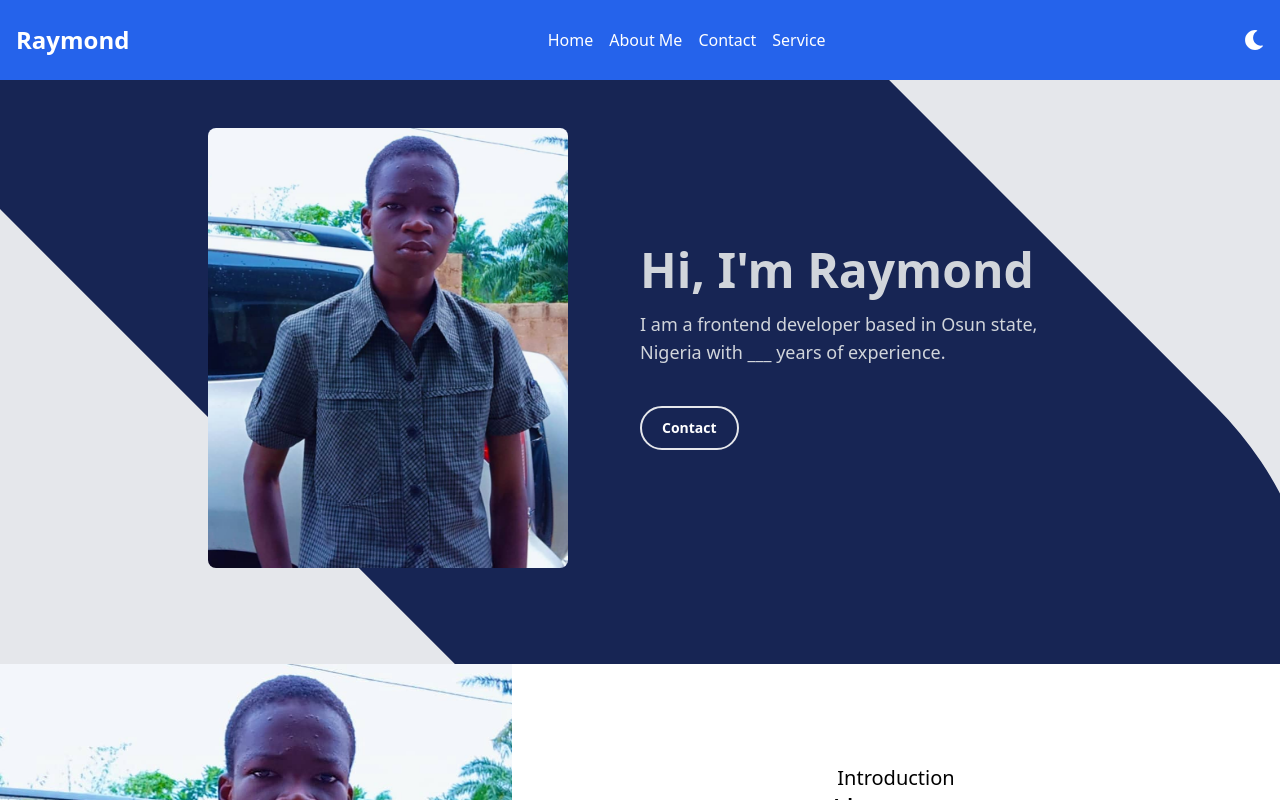
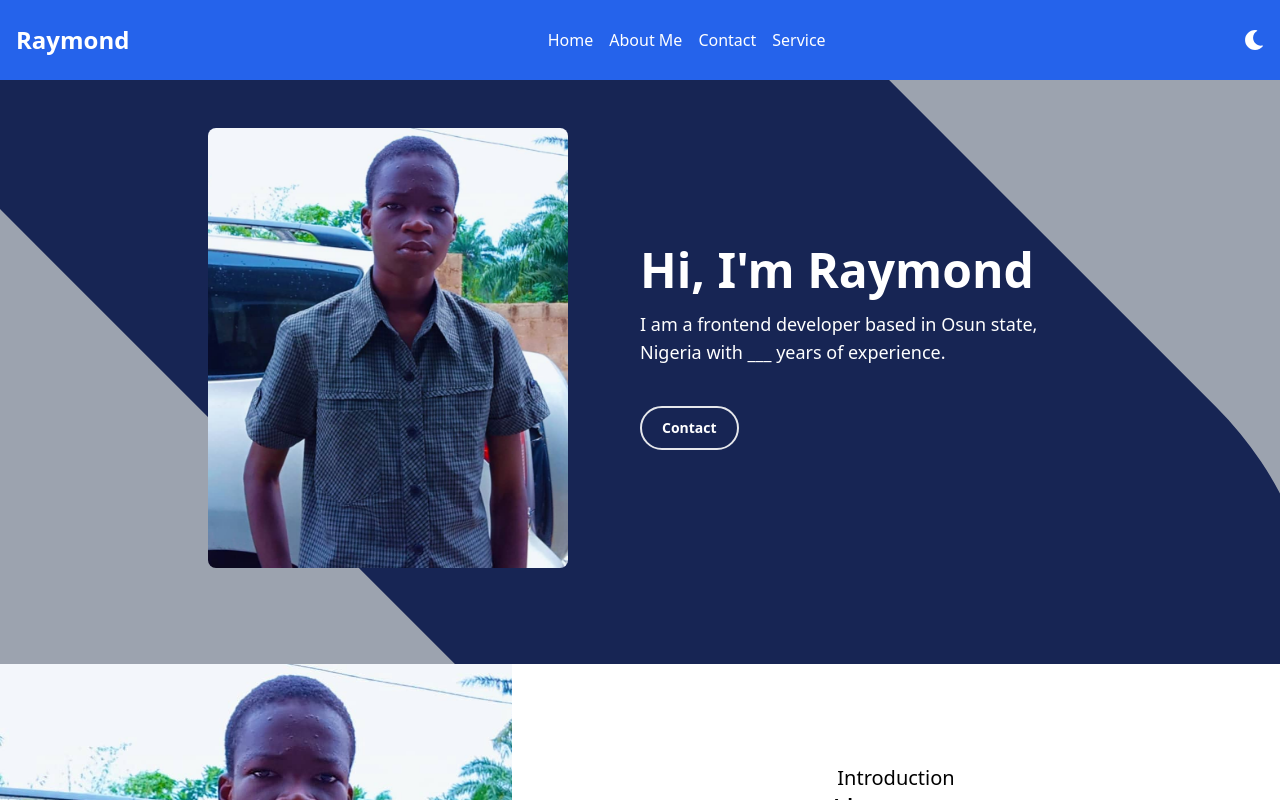
Before and after one commit to Ayray23/Portfolio, a React (Vite) app: page / in a window 1280 px wide. Shown: the top 800 px of the page. Built offline with nearby package versions, Linux system fonts and the light colour scheme.

Commit message:
Added bg-color to hero section

```diff
--- a/src/Pages/Home.jsx
+++ b/src/Pages/Home.jsx
@@ -26,7 +26,7 @@ const Home = ({darkMode, toggleDarkMode}) => {
 
   return (
     <div className={`${darkMode && "dark"}`}>
-      <main className="flex flex-col dark:text-white dark:bg-black bg-gray-50 text-black ">
+      <main className="flex flex-col dark:text-white dark:bg-black bg-gray-600 text-black ">
         <nav className={`fixed top-0 left-0 w-full z-50 ${
           isSticky ? "bg-blue-700 text-white" : "bg-blue-600 text-white"
         }`}
@@ -115,7 +115,7 @@ const Home = ({darkMode, toggleDarkMode}) => {
 
         <>
         <>
-          <div className='relative dark:bg-black bg-gray-200  overflow-hidden min-h-[550px] sm:min-h-[500px] flex flex-col items-center'>
+          <div className='relative dark:bg-black bg-gray-400  overflow-hidden min-h-[550px] sm:min-h-[500px] flex flex-col items-center'>
 
             <div className='md:h-[720px] h-[850px]  md:w-[1800px] w-[900px] bg-gradient-to-r absolute bg-blue-950 rounded-full transform  -top-20 -left-80 -right-40 rotate-45 z-0'>
             </div>
@@ -125,9 +125,9 @@ const Home = ({darkMode, toggleDarkMode}) => {
               <div data-aos='fade-up' className='flex-1 flex justify-center md:justify-start mt-0 md:mt-0'>
                 <img src={Pics} alt="Hero Image" className='h-[300px] sm:h-[400px] md:h-[440px] w-[250px] sm:w-[360px] object-cover rounded-lg' />
               </div>
-              <div data-aos='fade-up' className='text-gray-300 flex-1 md:text-left mt-10 md:mt-0'>
-                <h1 className='text-3xl sm:text-4xl md:text-5xl font-bold text-gray-300 mb-4'>Hi, I'm Raymond</h1>
-                <h4 data-aos='fade-up' data-aos-delay='300' className='text-base sm:text-lg md:text-lg text-gray-300 mb-6'>
+              <div data-aos='fade-up' className='text-white flex-1 md:text-left mt-10 md:mt-0'>
+                <h1 className='text-3xl sm:text-4xl md:text-5xl font-bold text-white mb-4'>Hi, I'm Raymond</h1>
+                <h4 data-aos='fade-up' data-aos-delay='300' className='text-base sm:text-lg md:text-lg  mb-6'>
                   I am a frontend developer based in Osun state, Nigeria with ___ years of experience.
                 </h4>
                 <a href="#contact">
```
